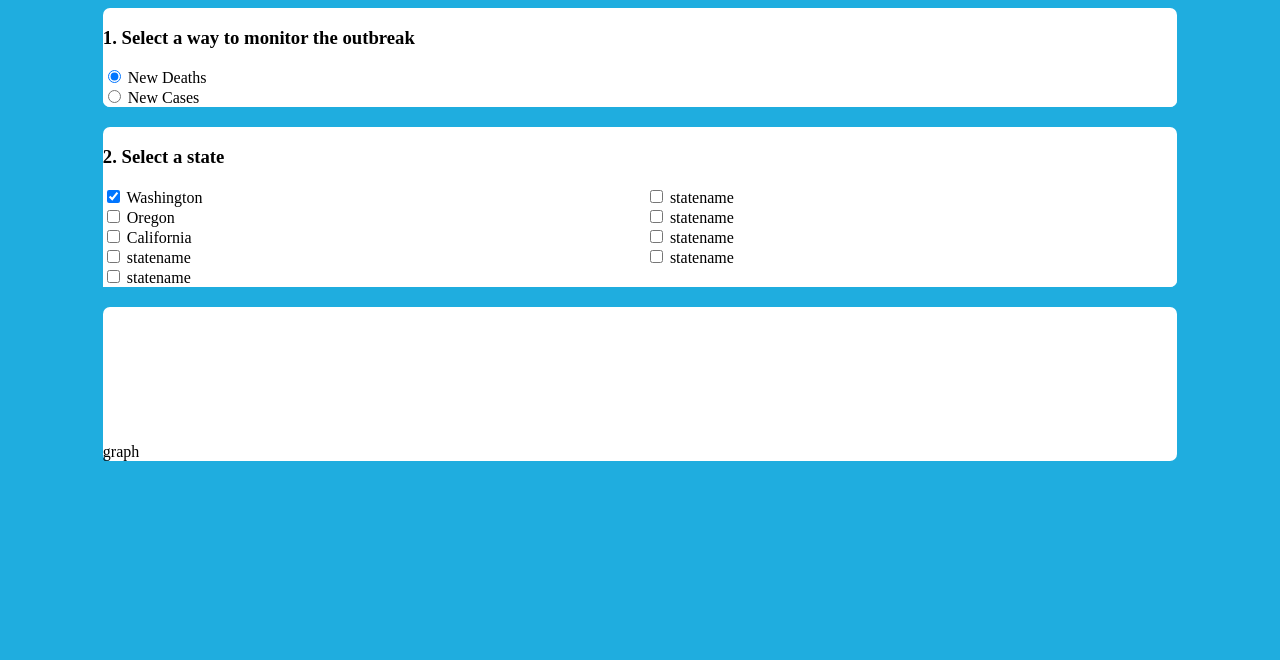
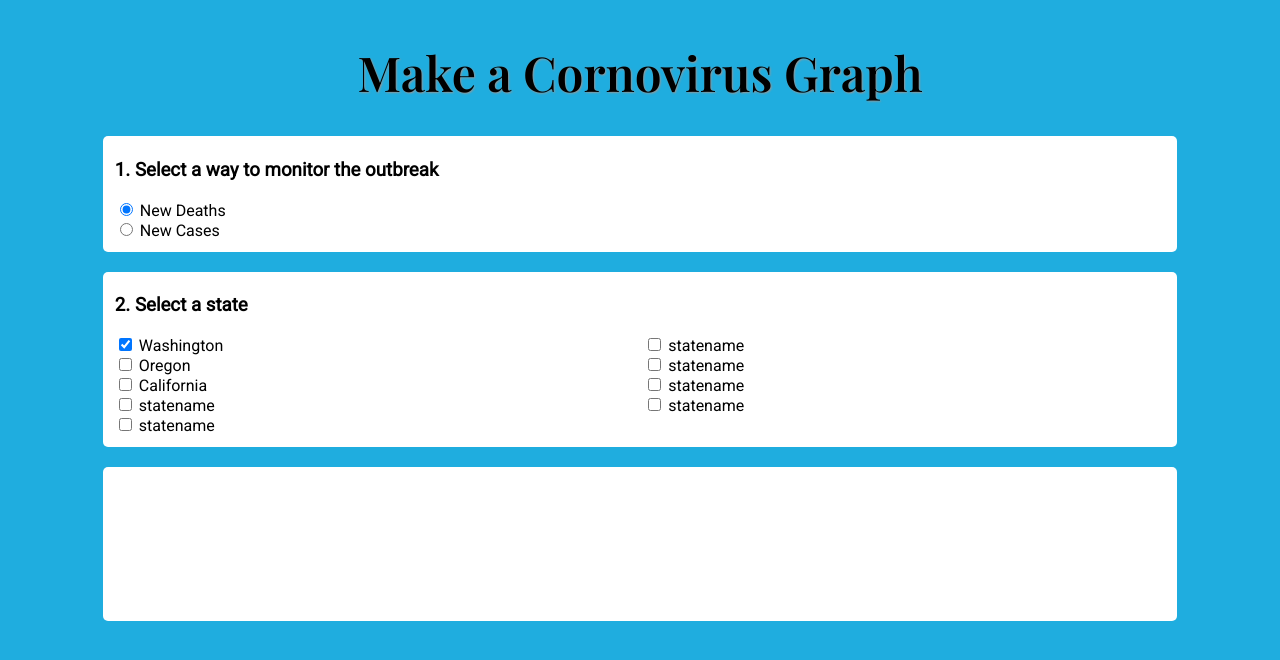
Before and after one commit to ejdeposit/frontend-project, a plain HTML site: page index.html in a window 1280 px wide. Drawn offline with nearby package versions, Linux system fonts and the light colour scheme; no server answers.

Commit message:
Added fonts

```diff
--- a/index.html
+++ b/index.html
@@ -14,6 +14,9 @@
   </head>
   <body>
     <div class="container-container">
+      <div class="title">
+        <h1>Make a Cornovirus Graph</h1>
+      </div>
       <div id="variable-input" class="input-container container">
         <h3>1. Select a way to monitor the outbreak</h3>
 
@@ -78,7 +81,7 @@
         </div>
       </div>
 
-    <div id="output" class="container">graph
+      <div id="output" class="container">
         <canvas id="myChart" aria-label="donut chart" role="img"></canvas>
       </div>
     </div>
--- a/style.css
+++ b/style.css
@@ -1,10 +1,12 @@
-/*
-    background-color: rgb(31,173,223);
-    display: flex;
-    flex-direction: column;
-    align-items: center;
-*/
+@import url(https://fonts.googleapis.com/css?family=Open+Sans);
+
+@import url(https://fonts.googleapis.com/css2?family=Lato);
+
+@import url(http://fonts.googleapis.com/css?family=Josefin+Sans);
+@import url(https://fonts.googleapis.com/css2?family=Roboto&display=swap);
+@import url(https://fonts.googleapis.com/css2?family=Playfair+Display:wght@600&display=swap);
 body{
+    font-family: 'Roboto', 'Open Sans', sans-serif;
     background-color: rgb(31,173,223);
     display: flex;
     flex-direction: row;
@@ -30,17 +32,29 @@ div{
     margin: 1px;
     padding: 10px;
     text-align: center;
+    border-radius: 5px;
 }
 
 .input-container{
     background-color: white;
     align-content: center;
     margin-bottom: 20px;
+    padding-top: .25em;
+    padding-bottom: .75em;
+    padding-left: .75em;
+    padding-right: .75em;
 }
 .container{
-    border-radius: 7px;
+    border-radius: 5px;
 }
 .container-container{
     background-color: rgb(31,173,223);
     width: 85%;
 }
+.title{
+    font-size: 1.5em;
+    background-color: rgb(31,173,223);
+    text-align: center;
+    font-family: 'Playfair Display','Times New Roman',  Times;
+    text-shadow: 1px 1px 2px rgb(150, 150, 150);
+}
--- a/todo.txt
+++ b/todo.txt
@@ -16,6 +16,7 @@ x add way to destory graph while window is being resized
 - add listener for graph type
 - save color for each state
 -adjust scale when for mobile
+- make graph height bigger.  might be auto right now
 
 other graphs
 new deaths/cases
@@ -46,4 +47,4 @@ started by working on logic of calls and making displays
 
 7. made states a flex items so they can be in rows.  made graph as soon as page loads to give better visual clue about what to do for user.
 
-8. used flex box to make things look nicer.  adjust check boxes.  trying to use to center everything, but it breaks everything for some reason.  try set width of input cotainers to 100 percent and container container to 80%.ggt
+8. used flex box to make things look nicer.  adjust check boxes.  trying to use to center everything, but it breaks everything for some reason.  try set width of input cotainers to 100 percent and container container to 80%.  problem was width instead of max width but still decided to cetner everything horizontally in one big container
```
Lines whose indentation alone changed are shown as unchanged.
